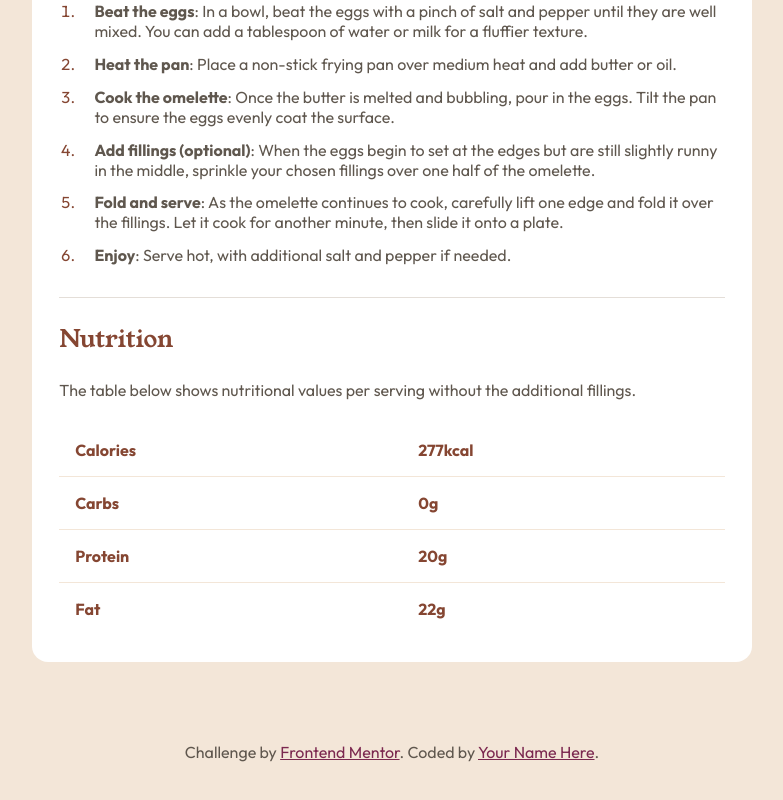
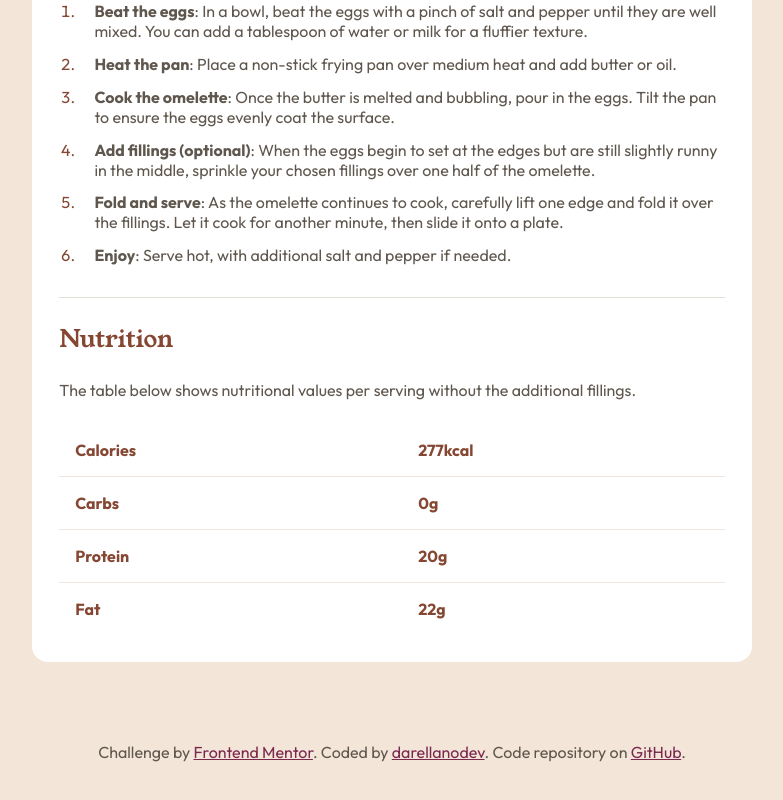
Before and after one commit to darellanodev/fm-projects, a Vue app in the folder 04-recipe-page-main/: page / in a window 1280 px wide. Shown: the part 1131-1931 px from the top of the page, without its empty margins (248-1031 px from the left). Built offline with nearby package versions, Linux system fonts and the light colour scheme.

Commit message:
feat(project4): Add the correct footer links

```diff
--- a/04-recipe-page-main/src/App.vue
+++ b/04-recipe-page-main/src/App.vue
@@ -3,7 +3,13 @@
     <RecipeCard />
   </main>
   <footer>
-    Challenge by <a href="#">Frontend Mentor</a>. Coded by <a href="#">Your Name Here</a>.
+    Challenge by
+    <a href="https://www.frontendmentor.io?ref=challenge" target="_blank" rel="noopener"
+      >Frontend Mentor</a
+    >. Coded by
+    <a href="https://darellanodev.github.io" target="_blank" rel="noopener">darellanodev</a>. Code
+    repository on
+    <a href="https://github.com/darellanodev/fm-projects" target="_blank" rel="noopener">GitHub</a>.
   </footer>
 </template>
 
```
